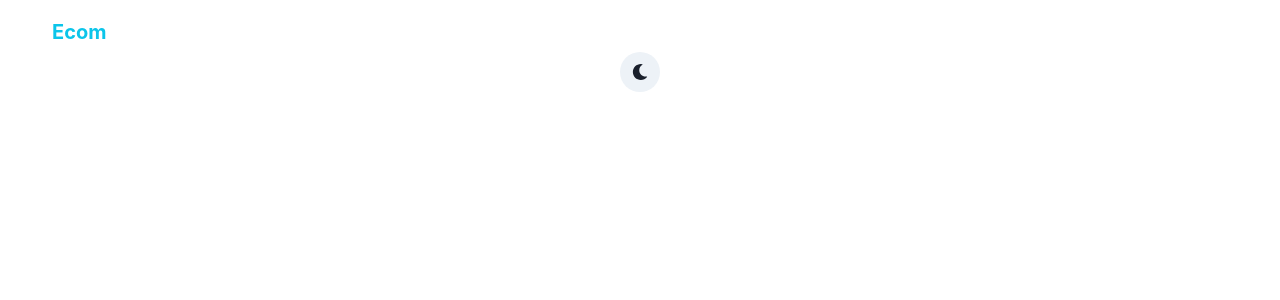
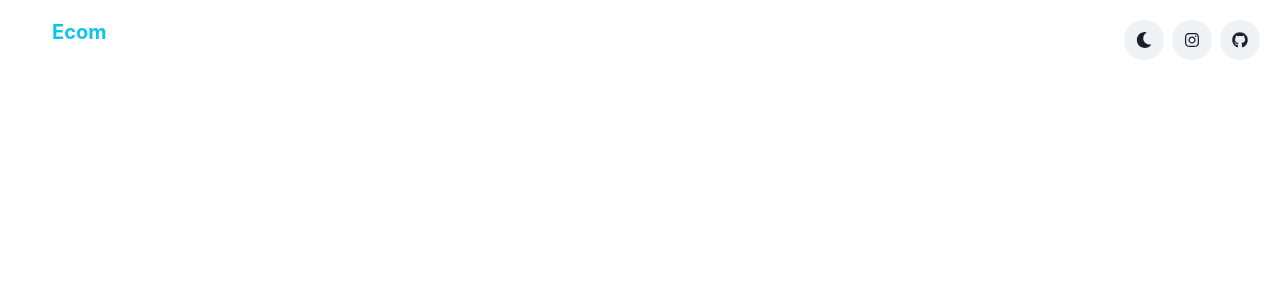
Before and after one commit to maxerling/ecom, a React (Create React App) app: page / in a window 1280 px wide. Shown: the top 300 px of the page. Built offline with nearby package versions, Linux system fonts and the light colour scheme.

Commit message:
added social buttons

```diff
--- a/src/App.tsx
+++ b/src/App.tsx
@@ -1,6 +1,7 @@
 import React from "react";
 import {
   VStack,
+  Spacer,
   Flex,
   Heading,
   IconButton,
@@ -17,7 +18,8 @@ function App() {
           <Heading ml="8" size="md" fontweight="semibold" color="cyan.400">
             Ecom
           </Heading>
-        </Flex>
+
+        <Spacer/>
         <IconButton
           aria-label="social"
           ml={8}
@@ -25,7 +27,13 @@ function App() {
           isRound={true}
           onClick={toggleColorMode}
         ></IconButton>
+        <IconButton aria-label='instagram' ml={2} icon={<FaInstagram/>} isRound={true}></IconButton>
+        <IconButton aria-label='github' ml={2} icon={<FaGithub/>} isRound={true}></IconButton>
+
+        </Flex>
       </VStack>
+
+
     </>
   );
 }
```
